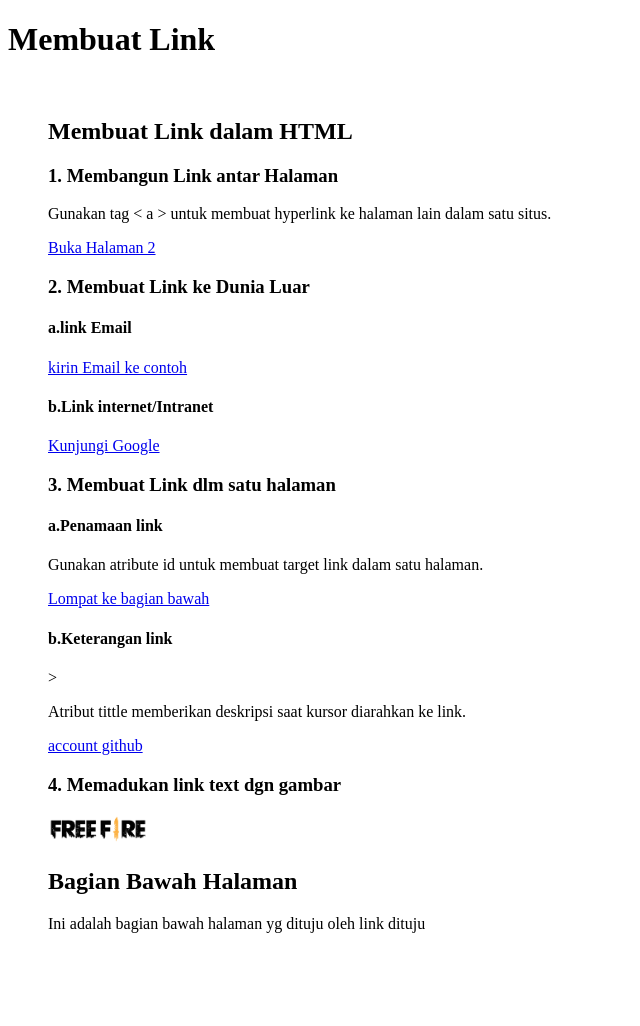
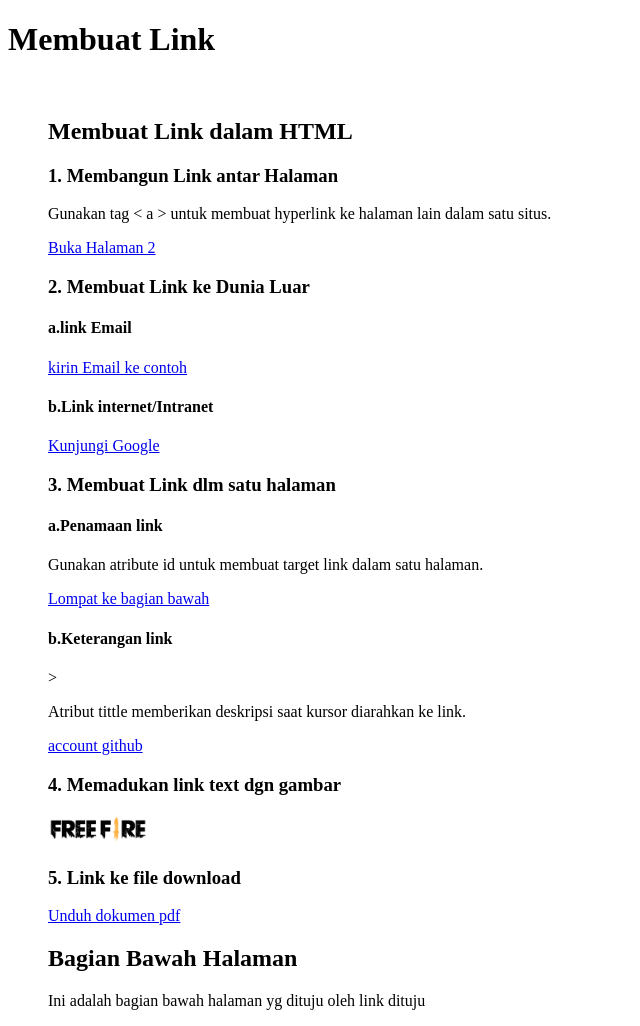
Before and after one commit to Putriasa/1124160193-html-day5, a plain HTML site: page index.html in a window 1280 px wide. Shown: the whole page, without its empty margins (0-640 px from the left). Before the commit the page ends 949 px from the top, so only its background shows below. Drawn offline with Linux system fonts and the light colour scheme.

Commit message:
Membuat link ke file download

```diff
--- a/index.html
+++ b/index.html
@@ -29,7 +29,10 @@
             <img src="logo-ff.png" alt="epep" width="100">
 
         </a>
-
+        <h3>5. Link ke file download</h3>
+        <a href="download/latihan 1 - 05 Feb.pdf" download>
+            Unduh dokumen pdf
+        </a>
 
         <h2 id="bagian-bawah">Bagian Bawah Halaman</h2>
         <p>Ini adalah bagian bawah halaman yg dituju oleh link dituju</p>
```
Also changed, not shown: 1 other file.
